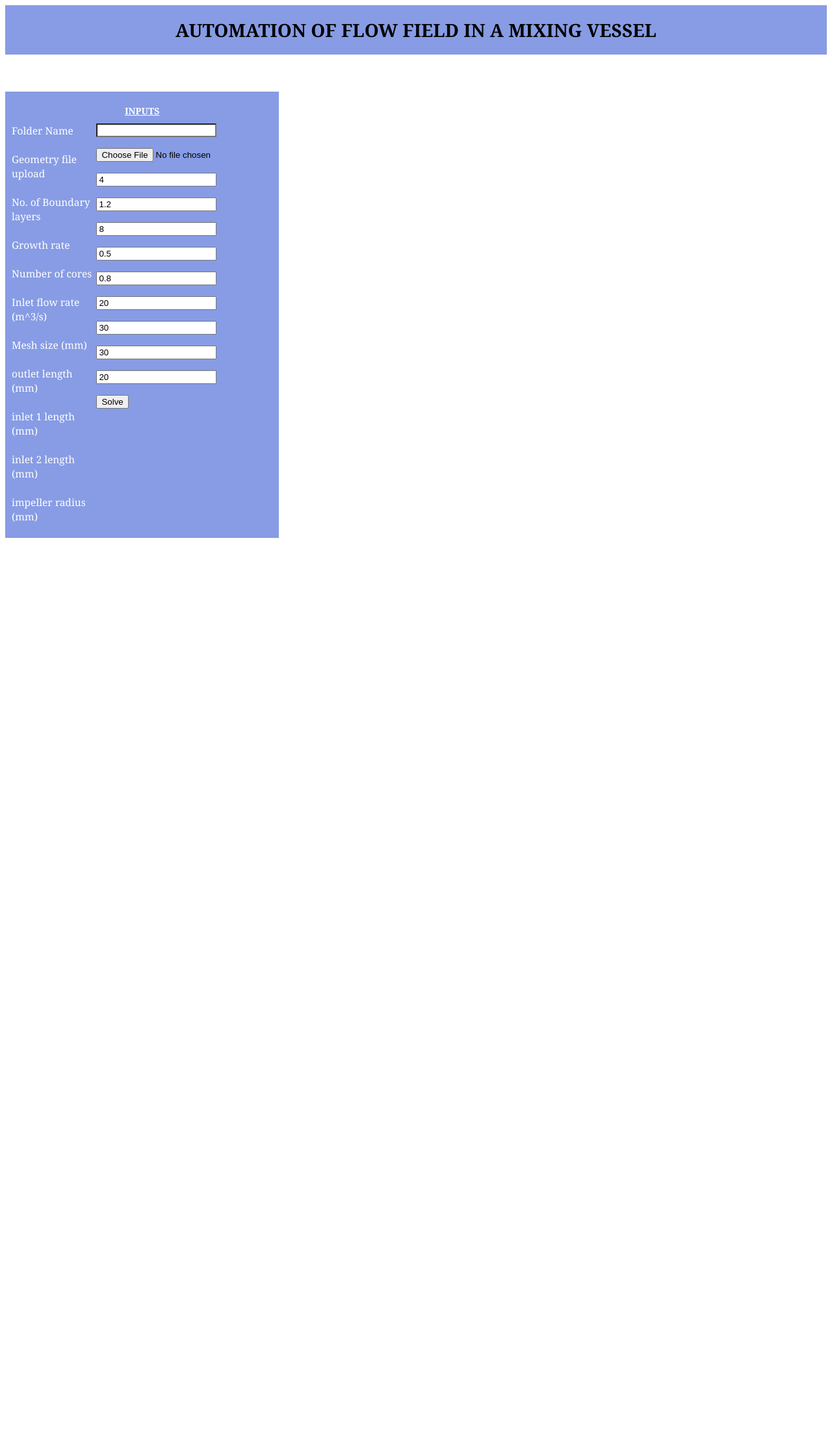
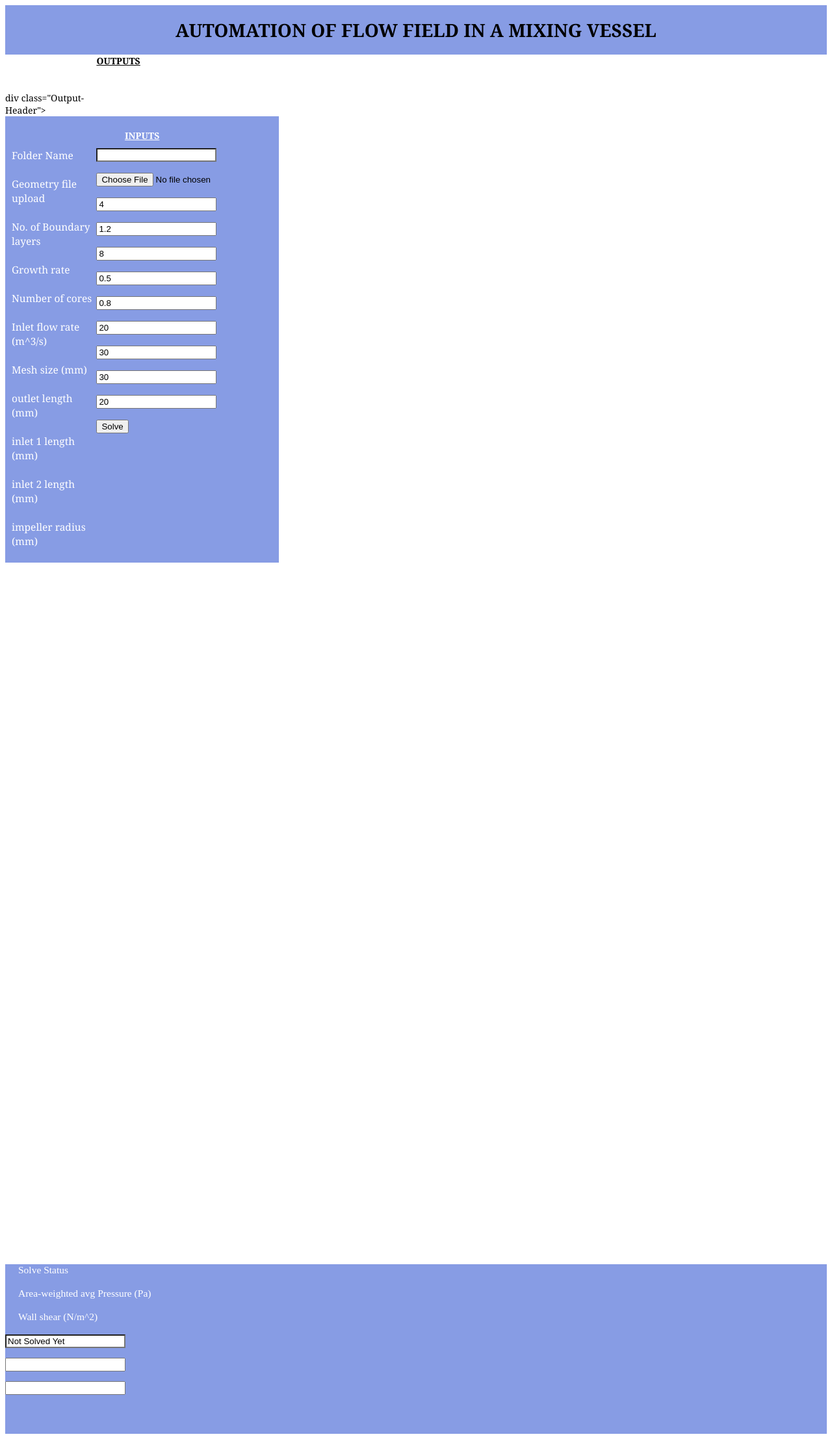
Before and after one commit to pavankumarkonchada/Mixingtanknew, a Flask app: page / in a window 1280 px wide. Shown: the whole page at 65% size. Before the commit the page ends 828 px from the top, so only its background shows below. Run offline with Flask 2, Linux system fonts and the light colour scheme.

Commit message:
inputpage.html

```diff
--- a/templates/inputpage.html
+++ b/templates/inputpage.html
@@ -57,6 +57,35 @@ b.style.backgroundColor='red';
         </form>
 		     </div>
         <br/> <br/> <br/>
+	div class="Output-Header">
+        <b><u>OUTPUTS</u></b> </label> <br/><br/>
+    </div>
+
+    <div class="Output-Names">
+
+        <label for="SolveStatus">Solve Status </label> <br/><br/>
+        <label for="areapress">Area-weighted avg Pressure (Pa) </label> <br/><br/>
+		<label for="shear">Wall shear (N/m^2) </label> <br/><br/>
+
+    </div>
+    <div class="Output-Values">
+
+        {%if Flag%}
+        <input type="text" id="SolveStatus" name="SolveStatus" readonly="readonly" value={{SolveStatus}}> <br/>
+        <input type="number" id="areapress" name="areapress" readonly="readonly" ,
+               value={{ip}}> <br/>
+		<input type="number" id="shear" name="shear" readonly="readonly" ,
+               value={{ws}}> <br/><br/>
+
+
+        {% else %}
+        <input type="text" id="SolveStatus" name="SolveStatus" readonly="readonly" value="Not Solved Yet"> <br/>
+        <input type="float" id="areapress" name="areapress" readonly="readonly"> <br/><br/>
+		<input type="float" id="shear" name="shear" readonly="readonly"> <br/><br/>
+        {%endif%}
+
+        <br/> <br/> <br/>
+    </div>
 
 </body>
 </html>
```
